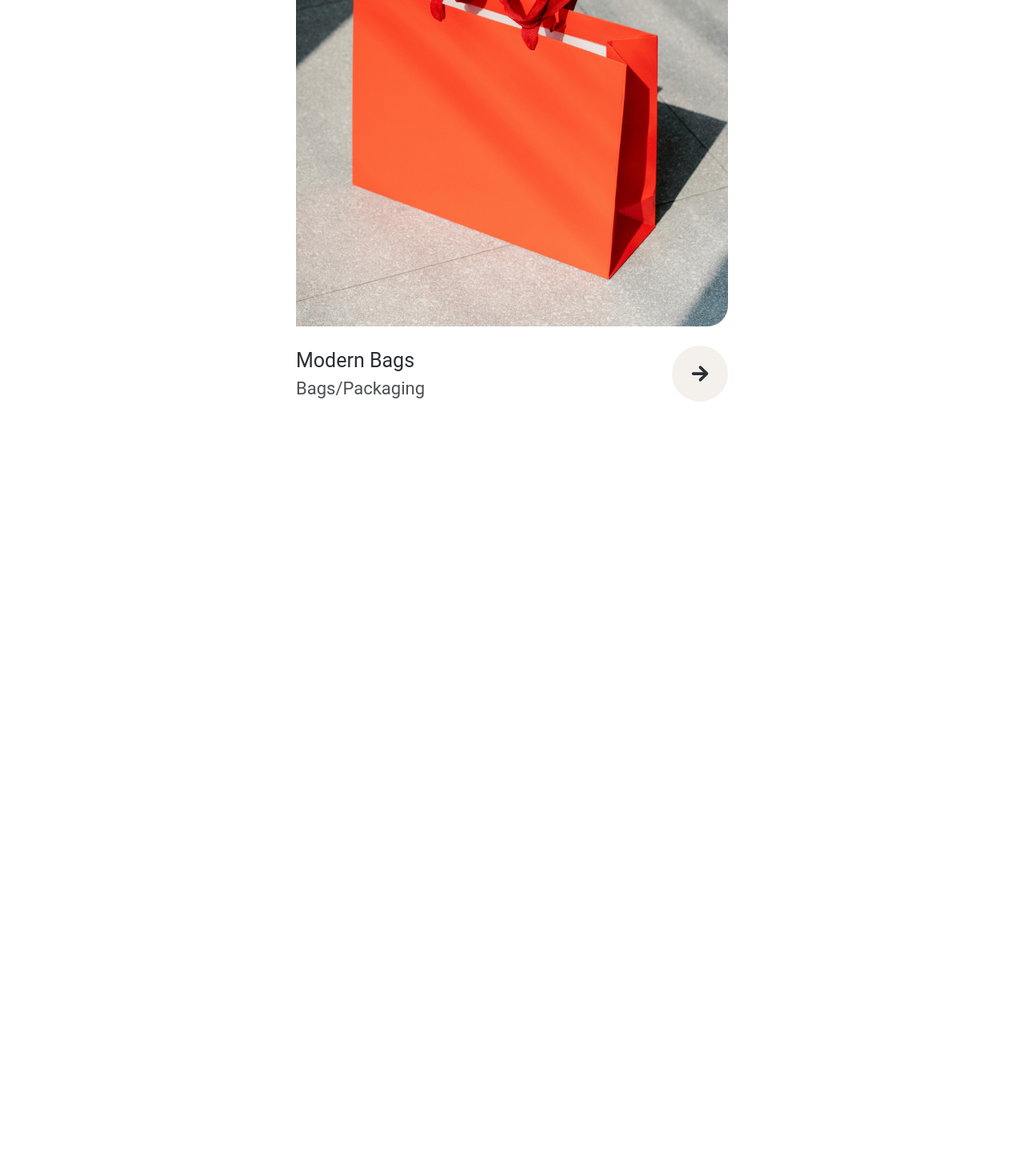
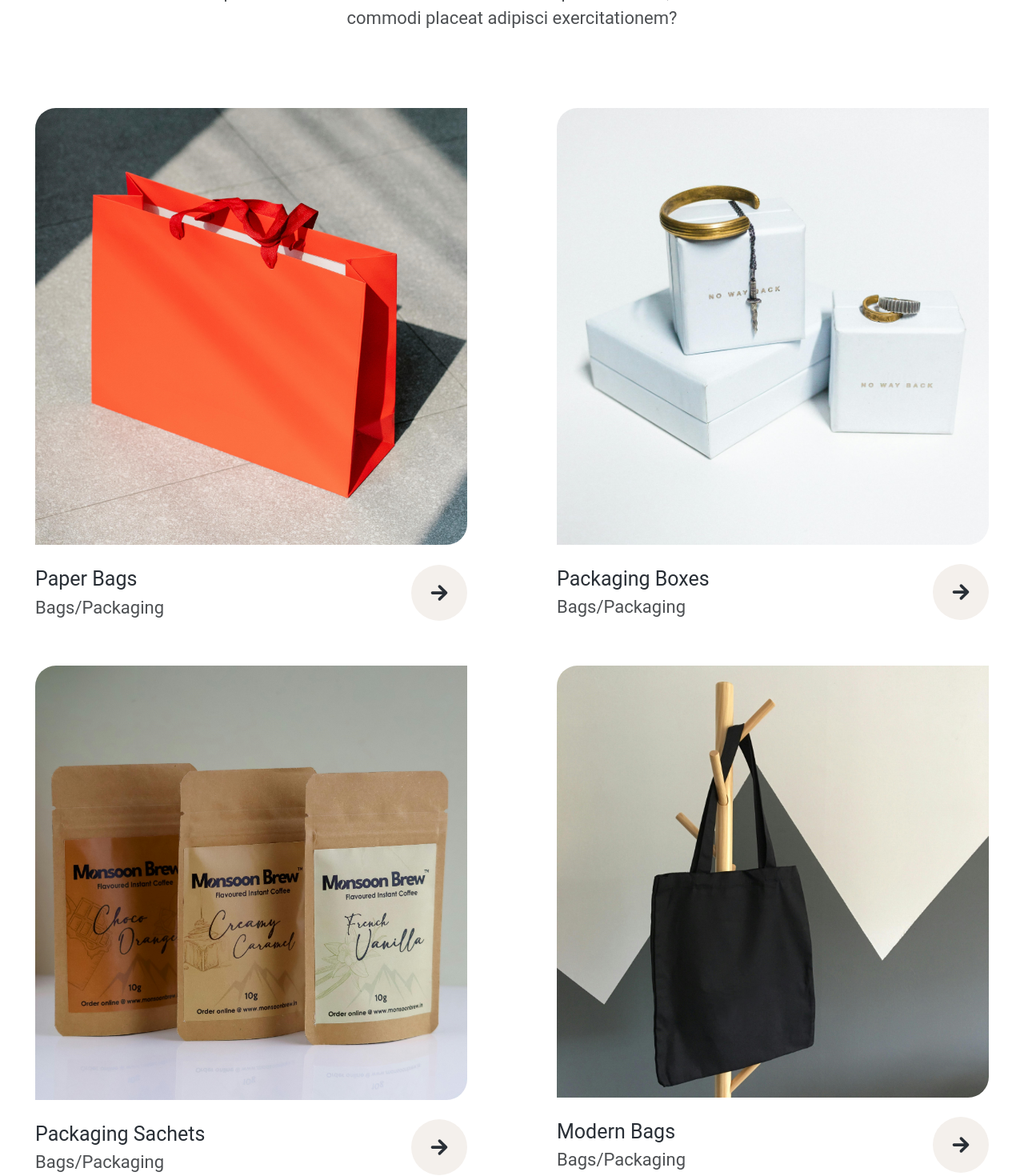
Before and after one commit to Nasir6276/packagingHub, a Next.js app: page / in a window 1280 px wide. Shown: the part 3500-4970 px from the top of the page at 80% size. Built offline with nearby package versions, Linux system fonts and the light colour scheme.

Commit message:
work section done

```diff
--- a/src/app/page.tsx
+++ b/src/app/page.tsx
@@ -14,11 +14,13 @@ import "swiper/css";
 import "swiper/css/navigation";
 import "swiper/css/pagination";
 
-import boxImage from "@/img/tote.jpg";
+import toteBag from "@/img/tote.jpg";
 import Image from "next/image";
 import avatar from "@/img/round-avatar.jpg";
 import brandLogo2 from "@/img/vista2.png";
 import orange from "@/img/orange.jpg";
+import white from "@/img/white.jpg";
+import brown from "@/img/brown.jpg";
 
 export default function Home() {
   const [isNavOpen, setIsNavOpen] = useState(false);
@@ -191,7 +193,7 @@ export default function Home() {
               </div>
               <div className="about__img order-1 xl:order-none max-w-[453px] mx-auto xl:max-w-none xl:mx-0">
                 <Image
-                  src={boxImage.src}
+                  src={toteBag.src}
                   alt="image"
                   width={0}
                   height={0}
@@ -381,9 +383,21 @@ export default function Home() {
 
         {/* work */}
         <section className="work mt-[80px] xl:mt-[150px] relative z-20">
-          <div className="container mx-auto">
+          <div className="container mx-auto xl:px-0">
+            {/* text */}
+            <div className="text-center mb-24">
+              <h2 className="work__title h2 mb-4">Follow Our Project</h2>
+              <p className="work__subtitle max-w-3xl mx-auto">
+                Lorem ipsum dolor sit amet consectetur adipisicing elit.
+                Voluptatibus, ducimus possimus earum laudantium accusantium
+                ipsum deleniti, laborum veniam commodi placeat adipisci
+                exercitationem?
+              </p>
+            </div>
+
             {/* grid */}
-            <div className="work__grid">
+            <div className="work__grid grid grid-cols-1 xl:grid-cols-2 gap-x-[104px] gap-y-[56px]">
+              {/* item */}
               <div className="w-full max-w-[540px] h-full mx-auto">
                 <Image
                   src={orange.src}
@@ -392,7 +406,79 @@ export default function Home() {
                   height={0}
                   style={{
                     width: "100%",
-                    height: "100%",
+                    height: "auto",
+                    borderRadius: "26px 0 26px 0",
+                  }}
+                  unoptimized
+                  className="mb-6"
+                />
+                <div className="flex justify-between items-center w-full">
+                  <div>
+                    <h3 className="h3">Paper Bags</h3>
+                    <p>Bags/Packaging</p>
+                  </div>
+                  <button className="bg-accent-secondary w-[70px] h-[70px] rounded-full flex items-center justify-center">
+                    <IoMdArrowRoundForward className="text-3xl text-primary" />
+                  </button>
+                </div>
+              </div>
+              <div className="w-full max-w-[540px] h-full mx-auto">
+                <Image
+                  src={white.src}
+                  alt="image"
+                  width={0}
+                  height={0}
+                  style={{
+                    width: "100%",
+                    height: "auto",
+                    borderRadius: "26px 0 26px 0",
+                  }}
+                  unoptimized
+                  className="mb-6"
+                />
+                <div className="flex justify-between items-center w-full">
+                  <div>
+                    <h3 className="h3">Packaging Boxes</h3>
+                    <p>Bags/Packaging</p>
+                  </div>
+                  <button className="bg-accent-secondary w-[70px] h-[70px] rounded-full flex items-center justify-center">
+                    <IoMdArrowRoundForward className="text-3xl text-primary" />
+                  </button>
+                </div>
+              </div>
+              <div className="w-full max-w-[540px] h-full mx-auto">
+                <Image
+                  src={brown.src}
+                  alt="image"
+                  width={0}
+                  height={0}
+                  style={{
+                    width: "100%",
+                    height: "auto",
+                    borderRadius: "26px 0 26px 0",
+                  }}
+                  unoptimized
+                  className="mb-6"
+                />
+                <div className="flex justify-between items-center w-full">
+                  <div>
+                    <h3 className="h3">Packaging Sachets</h3>
+                    <p>Bags/Packaging</p>
+                  </div>
+                  <button className="bg-accent-secondary w-[70px] h-[70px] rounded-full flex items-center justify-center">
+                    <IoMdArrowRoundForward className="text-3xl text-primary" />
+                  </button>
+                </div>
+              </div>
+              <div className="w-full max-w-[540px] h-full mx-auto">
+                <Image
+                  src={toteBag.src}
+                  alt="image"
+                  width={0}
+                  height={0}
+                  style={{
+                    width: "100%",
+                    height: "auto",
                     borderRadius: "26px 0 26px 0",
                   }}
                   unoptimized
```
Also changed, not shown: src/img/brown.jpg (added), src/img/white.jpg (added).
